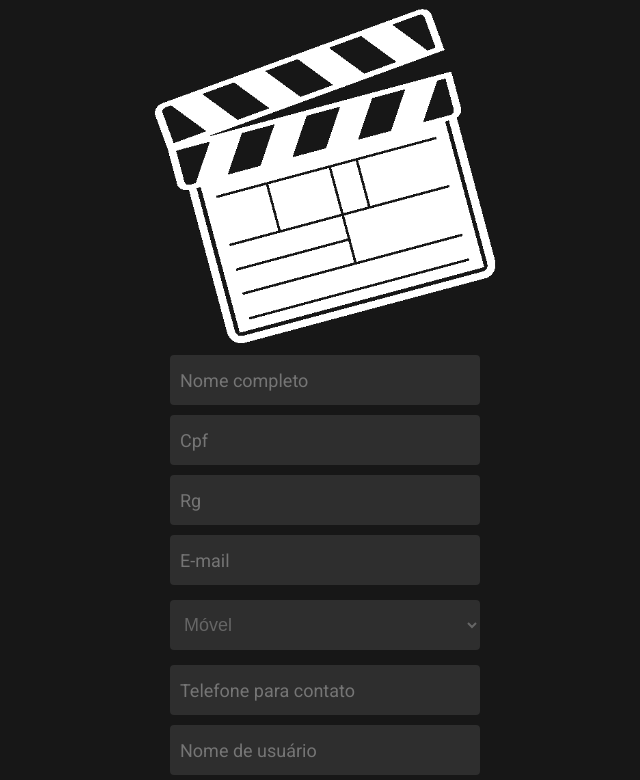
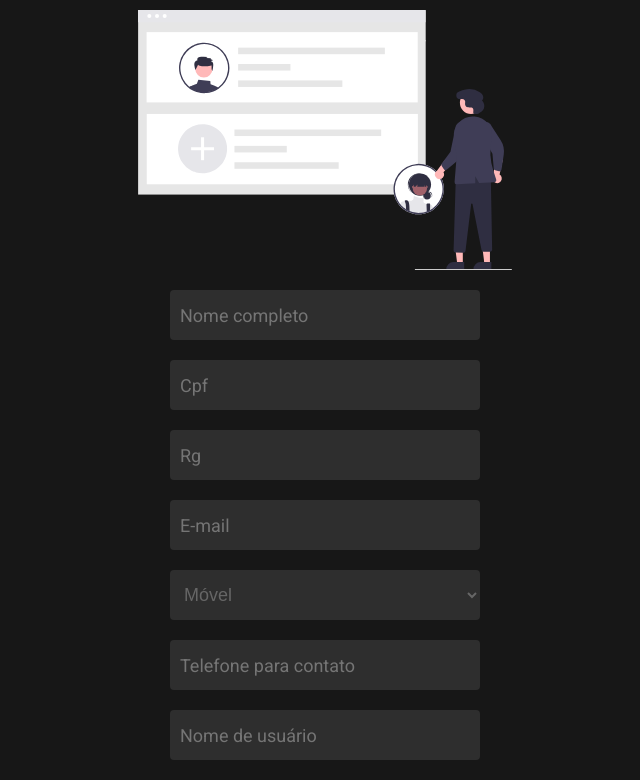
Before and after one commit to HuminigSB/SBC-Frontend, a React (Create React App) app: page /adicionarFuncionario in a window 1280 px wide. Shown: the top 780 px of the page, without its empty margins (315-955 px from the left). Built offline with nearby package versions, Linux system fonts and the light colour scheme; the HTML template or start-up script is replaced by a standard one.

Commit message:
alteração visual tela adicionar funcionario

```diff
--- a/src/pages/AdicionarFuncionario/index.js
+++ b/src/pages/AdicionarFuncionario/index.js
@@ -4,7 +4,7 @@ import api from '../../services/api'
 import {toast} from 'react-toastify'
 import history from '../../services/history'
 
-import Logo from '../../assets/logo-white.png'
+import Logo from '../../assets/adcFunc.svg'
 import { Form, WrapperItens, Input, Button, Select} from './styles'
 
 const AdicionarFuncionario = () => {
--- a/src/pages/AdicionarFuncionario/styles.js
+++ b/src/pages/AdicionarFuncionario/styles.js
@@ -9,8 +9,8 @@ export const Form = styled.form`
     align-items: center;
 
     img {
-        height: 350px;
-        margin: 0px 0;
+        height: 260px;
+        margin: 10px 0;
     }
 `
 
@@ -27,7 +27,7 @@ export const Input = styled.input`
     border-radius: 4px;
     font-size: 18px;
     padding-left: 10px;
-    margin: 5px 0;
+    margin: 10px 0;
     width: 300px;
     color: #666;
 
```
Also changed, not shown: src/assets/adcFunc.svg (added).
